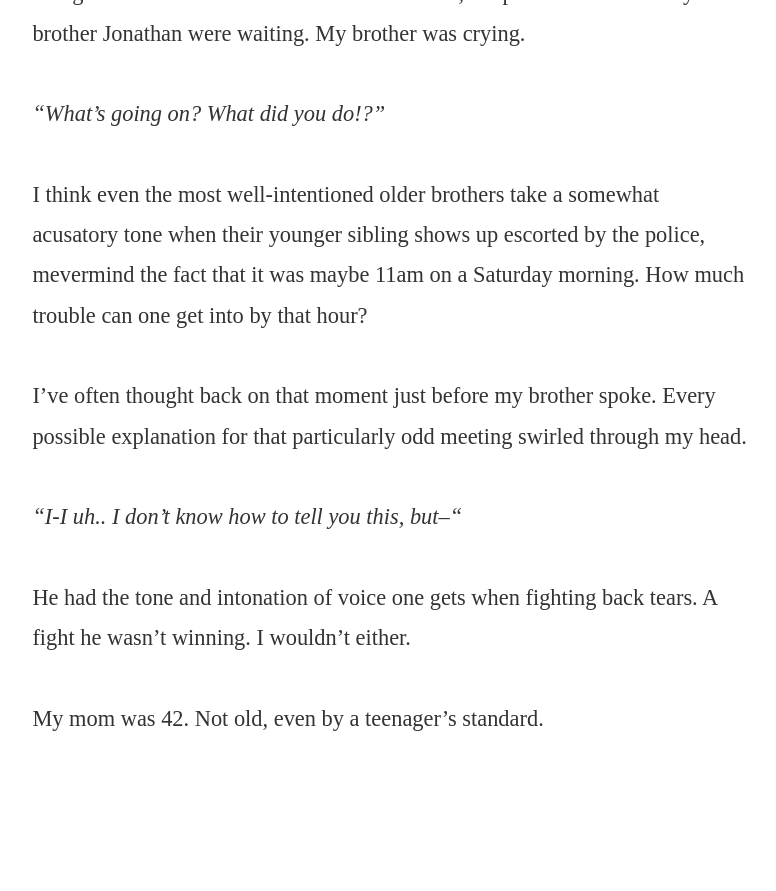
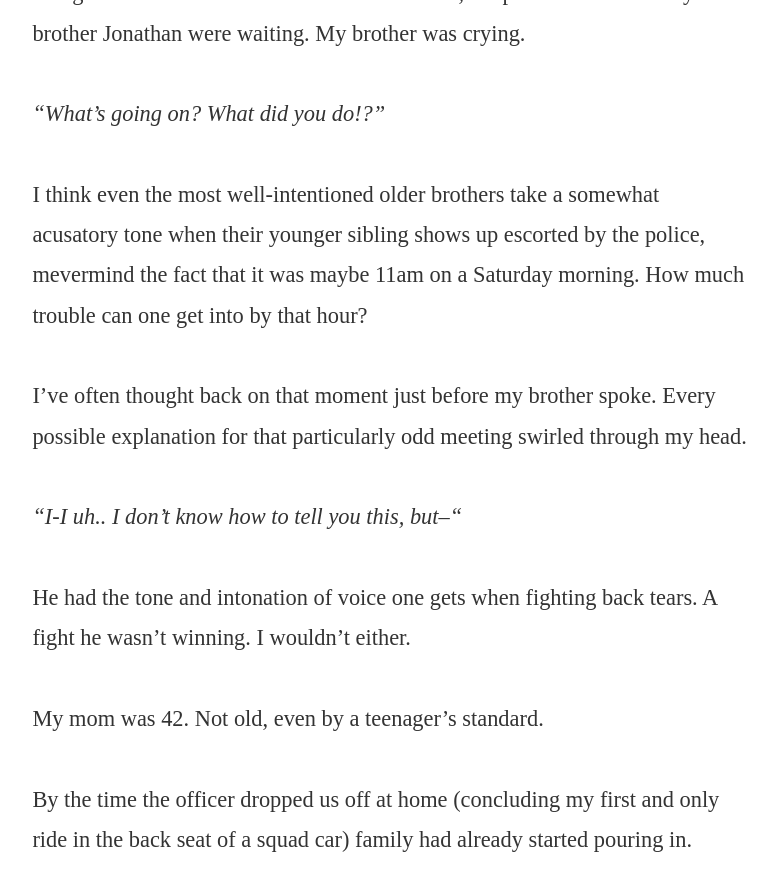
Before and after one commit to feilb/feilb.github.io, a Jekyll site: the page built from _posts/2013-08-23-just-another-day.markdown, in a window 1280 px wide and 900 px high, scrolled down 2345 px. Shown: the top 891 px of the window, without its empty margins (350-1126 px from the left). Built offline with Jekyll 4.4.1, drawn with Linux system fonts in a browser that asks for light colours; nearby versions of some CDN libraries; before the commit the page ends 3125 px from its top, so only the background shows below that.

Commit message:
Updated 2013-08-23-just-another-day.markdown

```diff
--- a/_posts/2013-08-23-just-another-day.markdown
+++ b/_posts/2013-08-23-just-another-day.markdown
@@ -37,3 +37,5 @@ _"I-I uh.. I don't know how to tell you this, but--"_
 He had the tone and intonation of voice one gets when fighting back tears. A fight he wasn't winning. I wouldn't either.
 
 My mom was 42. Not old, even by a teenager's standard.
+
+By the time the officer dropped us off at home (concluding my first and only ride in the back seat of a squad car) family had already started pouring in.
```
